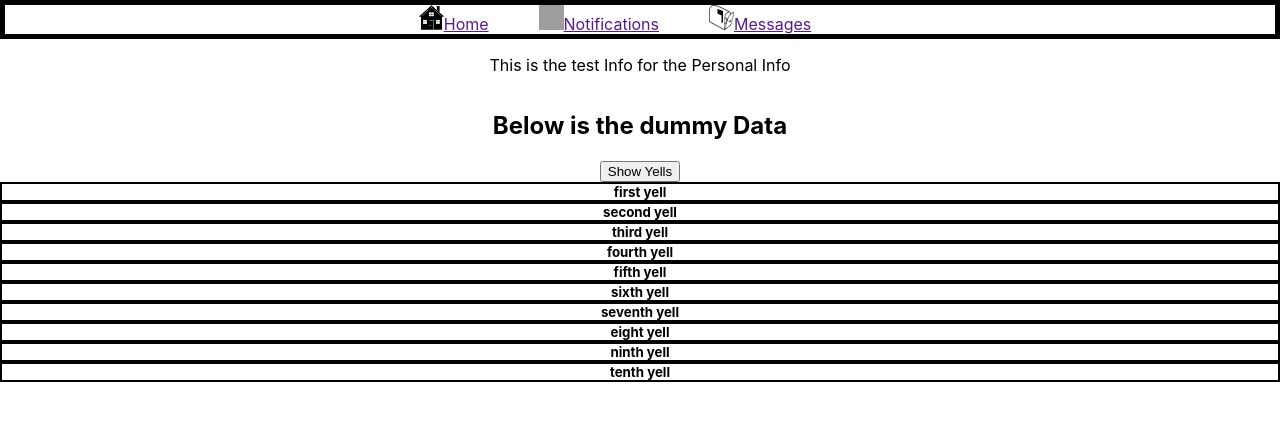
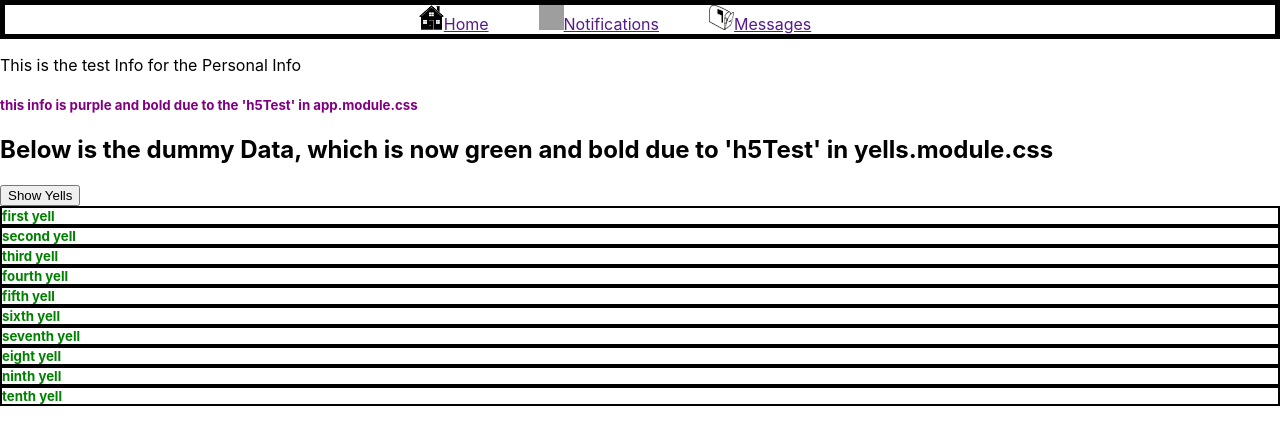
Before and after one commit to M-Konvalinka/Yeller, a React (Create React App) app: page / in a window 1280 px wide. Both pictures are taken after a click on the button "Show Yells". Shown: the top 444 px of the page. Built offline with nearby package versions, Linux system fonts and the light colour scheme; grey boxes are pictures that could not be loaded.

Commit message:
added the ability to use css modules to define the scope of styling as well as the ability to use multiple stylings per classname

```diff
--- a/src/App.js
+++ b/src/App.js
@@ -1,5 +1,5 @@
 import React, { Component } from 'react';
-import './App.css';
+import styles from './App.module.css'; // need to import css modules stylesheet as styles instead of just a sheet
 import Yells from './Yells/yells';
 import Navigation from './Navigation/navigation';
 import './Navigation/navigation.css';
@@ -49,7 +49,8 @@ class App extends Component {
       <div className="App">
         <Navigation />
         <PersonalInfo className='personalInfo' />
-        <h2>Below is the dummy Data</h2>
+        <h5 className={styles.h5Test}> this info is purple and bold due to the 'h5Test' in app.module.css</h5>
+        <h2>Below is the dummy Data, which is now green and bold due to 'h5Test' in  yells.module.css</h2>
         <button
           onClick={this.toggleYellHandler}>Show Yells</button>
         {yells}
--- a/src/App.css
+++ b/src/App.module.css
@@ -43,12 +43,9 @@
   padding-bottom: 0px;
 }
 
-.yellInformation{
-  border: solid black 2px;
-  padding-top: 0px;
-  padding-bottom: 0px;
-  margin-top: 0px;
-  margin-bottom: 0px;
-  margin-left: auto;
-  margin-right: auto;
+
+
+.h5Test{
+  color: purple;
+  font-weight: bold;
 }
--- a/src/Yells/yells.js
+++ b/src/Yells/yells.js
@@ -1,11 +1,12 @@
 import React from 'react';
+import styles from './yells.module.css'; // need to import css modules stylesheet as styles instead of just a sheet
 
 
 const yells = (props) => {
     return (
         // <div className="Yells">
-                <h5 onClick= {props.click} className='yellInformation'>{props.content}</h5>
-
+                <h5 onClick= {props.click} className={`${styles.h5Test} ${styles.yellInformation}`}>{props.content}</h5>
+                // className={`${styles.description} ${styles.yellow}`}
         // </div>
     )
 };
--- /dev/null
+++ b/src/Yells/yells.module.css
@@ -0,0 +1,14 @@
+.h5Test{
+    color: green;
+    font-weight: bold;
+}
+
+.yellInformation{
+    border: solid black 2px;
+    padding-top: 0px;
+    padding-bottom: 0px;
+    margin-top: 0px;
+    margin-bottom: 0px;
+    margin-left: auto;
+    margin-right: auto;
+  }
```
Also changed, not shown: src/Yells/yells.css (deleted).
